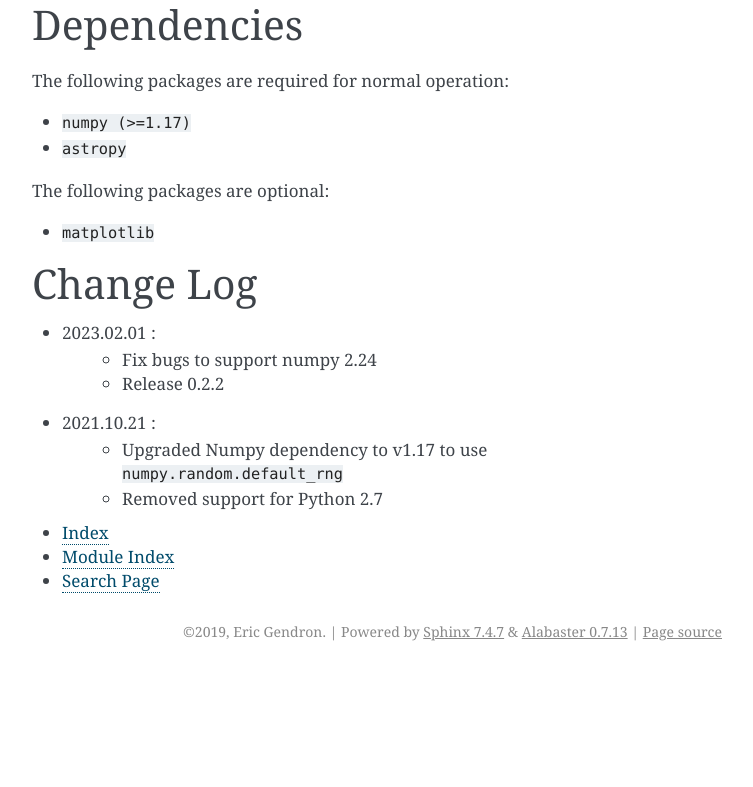
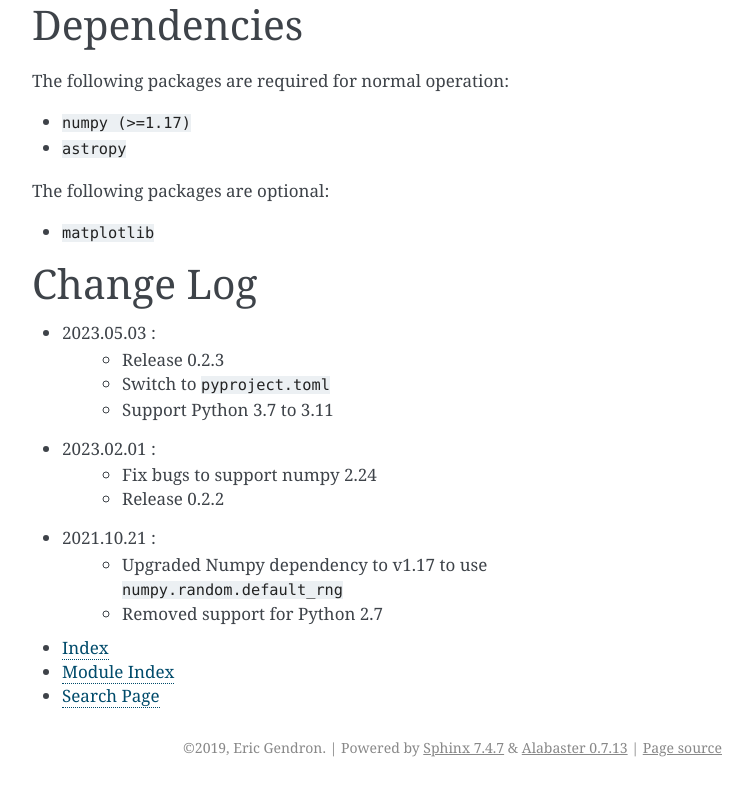
Before and after one commit to AstarVienna/AnisoCADO, a Sphinx documentation site: the page built from docs/source/index.rst, in a window 1280 px wide and 900 px high, scrolled down 3274 px, cut to the strip 113-900 px from the top of the window. Shown: the whole strip, without its empty margins (388-1141 px from the left). Built offline with Sphinx 7.4.7, drawn with Linux system fonts in a browser that asks for light colours; pages that are not in the unit, such as notebooks, are missing from menus; before the commit the page ends 4058 px from its top, so only the background shows below that.

Commit message:
Add release notes

```diff
--- a/docs/source/index.rst
+++ b/docs/source/index.rst
@@ -160,6 +160,10 @@ The following packages are optional:
 Change Log
 ----------
 
+- 2023.05.03 :
+    - Release 0.2.3
+    - Switch to ``pyproject.toml``
+    - Support Python 3.7 to 3.11
 - 2023.02.01 :
     - Fix bugs to support numpy 2.24
     - Release 0.2.2
```
